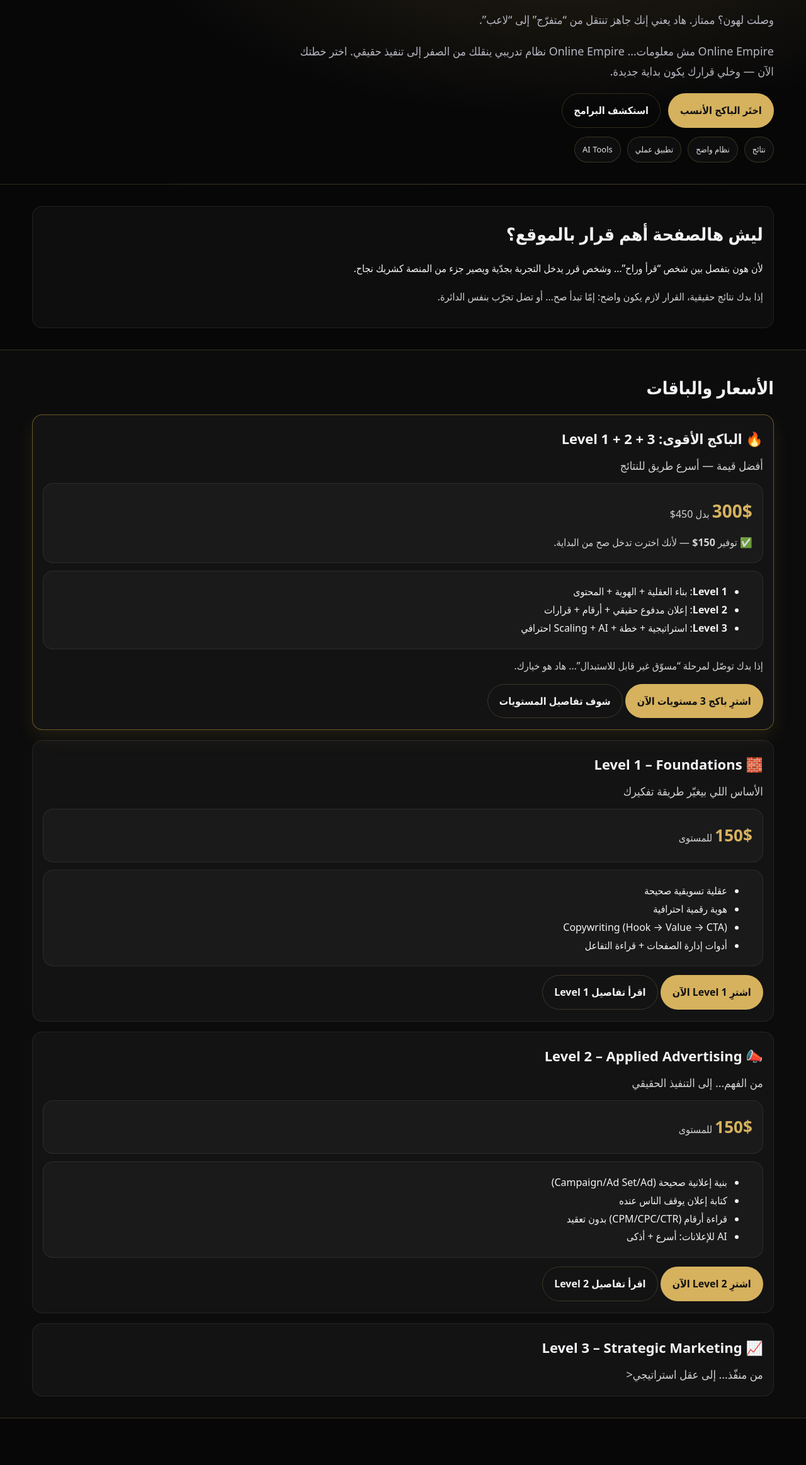
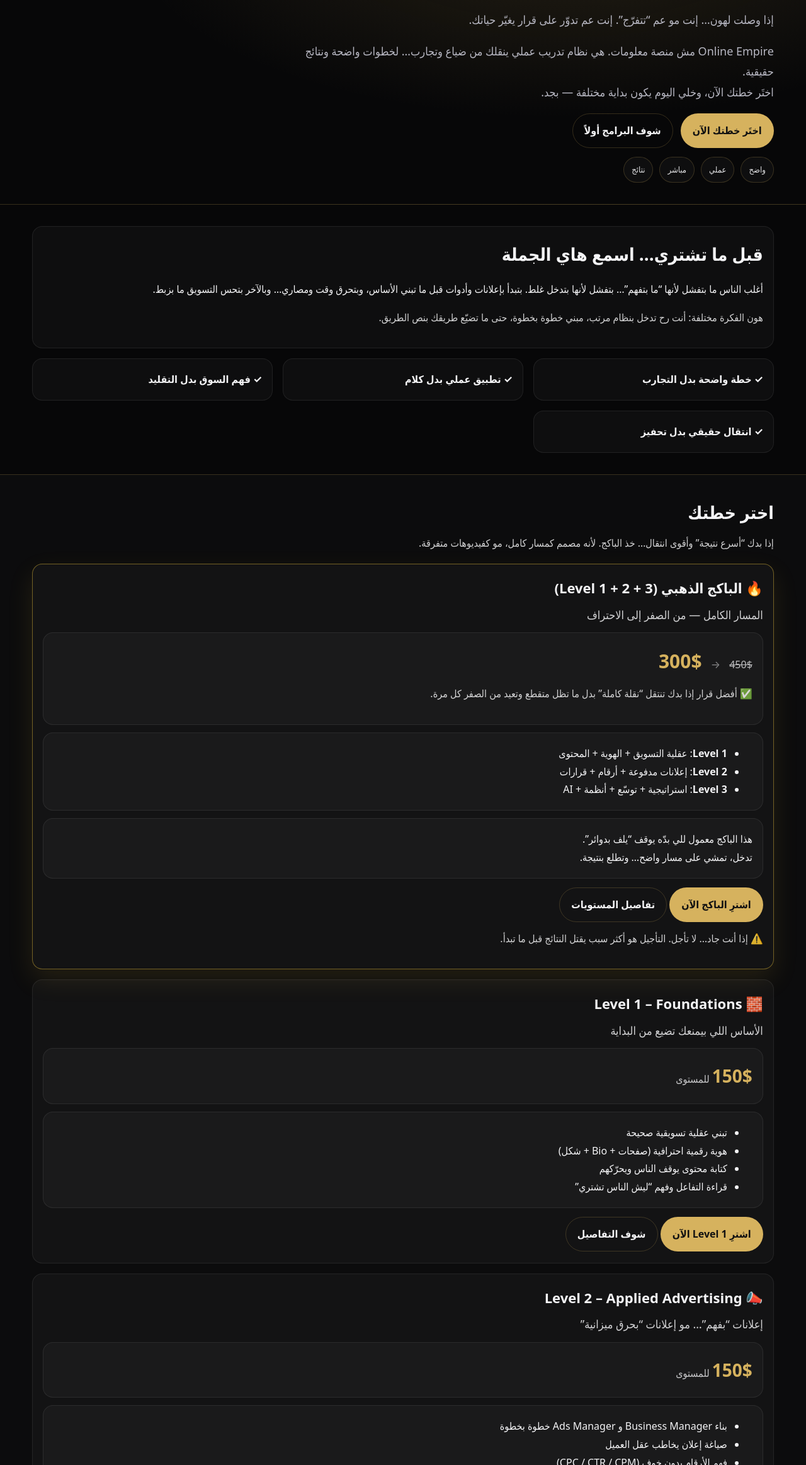
Before and after one commit to mhdamins/OnlineEmpire, a plain HTML site: page enroll.html in a window 1280 px wide. Shown: the part 234-2560 px from the top of the page at 63% size. Before the commit the page ends 2486 px from the top, so only its background shows below. Drawn offline with Linux system fonts and the light colour scheme.

Commit message:
Replace old content with updated enroll page

```diff
--- a/enroll.html
+++ b/enroll.html
@@ -25,7 +25,7 @@
       </button>
 
       <nav id="primary-nav" class="nav" aria-label="Primary">
-        <!-- Mobile brand (يظهر فقط بالموبايل عبر CSS) -->
+        <!-- Mobile brand -->
         <a class="nav-brand" href="index.html" aria-label="Online Empire - Home">
           <img class="nav-brand__logo" src="assets/img/logo-online-empire.png" alt="Online Empire Logo">
           <div class="nav-brand__text">
@@ -58,140 +58,256 @@
     <section class="hero">
       <div class="container">
         <h1>ابدأ التغيير الآن</h1>
+
         <p class="lead">
-          وصلت لهون؟ ممتاز. هاد يعني إنك جاهز تنتقل من “متفرّج” إلى “لاعب”.
+          إذا وصلت لهون… إنت مو عم “تتفرّج”. إنت عم تدوّر على قرار يغيّر حياتك.
         </p>
+
         <p>
-          Online Empire مش معلومات… Online Empire نظام تدريبي ينقلك من الصفر إلى تنفيذ حقيقي.
-          اختر خطتك الآن — وخلي قرارك يكون بداية جديدة.
+          Online Empire مش منصة معلومات.
+          هي نظام تدريب عملي ينقلك من ضياع وتجارب… لخطوات واضحة ونتائج حقيقية.
+          <br />
+          اختَر خطتك الآن، وخلي اليوم يكون بداية مختلفة — بجد.
         </p>
 
         <div class="hero__cta">
-          <a class="btn" href="#pricing">اختَر الباكج الأنسب</a>
-          <a class="btn btn--ghost" href="programs.html">استكشف البرامج</a>
+          <a class="btn" href="#plans">اختَر خطتك الآن</a>
+          <a class="btn btn--ghost" href="programs.html">شوف البرامج أولاً</a>
         </div>
 
         <div class="hero__badges">
+          <span class="badge">واضح</span>
+          <span class="badge">عملي</span>
+          <span class="badge">مباشر</span>
           <span class="badge">نتائج</span>
-          <span class="badge">نظام واضح</span>
-          <span class="badge">تطبيق عملي</span>
-          <span class="badge">AI Tools</span>
         </div>
       </div>
     </section>
 
-    <!-- TRUST / WHY NOW -->
+    <!-- TRUST BLOCK -->
     <section class="section">
       <div class="container">
-        <div class="card">
-          <h2>ليش هالصفحة أهم قرار بالموقع؟</h2>
+
+        <div class="card card--wide">
+          <h2 style="margin-top:0">قبل ما تشتري… اسمع هاي الجملة</h2>
           <p>
-            لأن هون بتفصل بين شخص “قرأ وراح”…
-            وشخص قرر يدخل التجربة بجدّية ويصير جزء من المنصة كشريك نجاح.
+            أغلب الناس ما بتفشل لأنها “ما بتفهم”… بتفشل لأنها بتدخل غلط.
+            بتبدأ بإعلانات وأدوات قبل ما تبني الأساس، وبتحرق وقت ومصاري… وبالآخر بتحس التسويق ما بزبط.
           </p>
           <p class="note">
-            إذا بدك نتائج حقيقية، القرار لازم يكون واضح: إمّا تبدأ صح… أو تضل تجرّب بنفس الدائرة.
+            هون الفكرة مختلفة: أنت رح تدخل بنظام مرتب، مبني خطوة بخطوة، حتى ما تضيّع طريقك بنص الطريق.
           </p>
         </div>
+
+        <div class="grid grid--small" style="margin-top:16px">
+          <div class="card"><strong>✓ خطة واضحة بدل التجارب</strong></div>
+          <div class="card"><strong>✓ تطبيق عملي بدل كلام</strong></div>
+          <div class="card"><strong>✓ فهم السوق بدل التقليد</strong></div>
+          <div class="card"><strong>✓ انتقال حقيقي بدل تحفيز</strong></div>
+        </div>
+
       </div>
     </section>
 
-    <!-- PRICING -->
-    <section id="pricing" class="section section--dark">
+    <!-- PLANS -->
+    <section id="plans" class="section section--dark">
       <div class="container">
-        <h2>الأسعار والباقات</h2>
+        <h2>اختر خطتك</h2>
+        <p class="note" style="margin-top:6px">
+          إذا بدك “أسرع نتيجة” وأقوى انتقال… خذ الباكج. لأنه مصمم كمسار كامل، مو كفيديوهات متفرقة.
+        </p>
 
         <div class="program-list">
 
-          <!-- BEST VALUE -->
-          <div class="program-item" style="border-color: rgba(212,175,55,.45); box-shadow: 0 12px 30px rgba(212,175,55,.10);">
-            <div class="program-item__title">🔥 الباكج الأقوى: Level 1 + 2 + 3</div>
-            <div class="program-item__sub">أفضل قيمة — أسرع طريق للنتائج</div>
+          <!-- BUNDLE (BEST) -->
+          <div class="program-item" style="border-color: rgba(212,175,55,.50); box-shadow: 0 16px 40px rgba(212,175,55,.12);">
+            <div class="program-item__title">🔥 الباكج الذهبي (Level 1 + 2 + 3)</div>
+            <div class="program-item__sub">المسار الكامل — من الصفر إلى الاحتراف</div>
 
             <div class="card" style="margin-top:12px">
               <p style="margin:0">
-                <strong style="font-size:28px; color: var(--gold);">300$</strong>
-                <span style="opacity:.85;"> بدل 450$</span>
+                <span style="opacity:.75; text-decoration: line-through;">450$</span>
+                <span style="margin:0 10px; opacity:.5;">→</span>
+                <strong style="font-size:30px; color: var(--gold);">300$</strong>
               </p>
-              <p class="note" style="margin:10px 0 0">
-                ✅ توفير <strong>150$</strong> — لأنك اخترت تدخل صح من البداية.
+              <p class="note" style="margin-top:10px">
+                ✅ أفضل قرار إذا بدك تنتقل “نقلة كاملة” بدل ما تظل متقطع وتعيد من الصفر كل مرة.
               </p>
             </div>
 
             <div class="card" style="margin-top:12px">
               <ul style="margin:0">
-                <li><strong>Level 1</strong>: بناء العقلية + الهوية + المحتوى</li>
-                <li><strong>Level 2</strong>: إعلان مدفوع حقيقي + أرقام + قرارات</li>
-                <li><strong>Level 3</strong>: استراتيجية + خطة + Scaling + AI احترافي</li>
+                <li><strong>Level 1</strong>: عقلية التسويق + الهوية + المحتوى</li>
+                <li><strong>Level 2</strong>: إعلانات مدفوعة + أرقام + قرارات</li>
+                <li><strong>Level 3</strong>: استراتيجية + توسّع + أنظمة + AI</li>
               </ul>
             </div>
 
-            <p class="note" style="margin:12px 0 0">
-              إذا بدك توصّل لمرحلة “مسوّق غير قابل للاستبدال”… هاد هو خيارك.
-            </p>
+            <div class="card" style="margin-top:12px">
+              <p style="margin:0">
+                هذا الباكج معمول للي بدّه يوقف “يلف بدوائر”.
+                <br />
+                تدخل، تمشي على مسار واضح… وتطلع بنتيجة.
+              </p>
+            </div>
 
             <div style="margin-top:14px">
-              <!-- ✅ التبديل المهم -->
-              <a class="btn" href="checkout.html?plan=bundle">اشترِ باكج 3 مستويات الآن</a>
-              <a class="btn btn--ghost" href="programs.html">شوف تفاصيل المستويات</a>
+              <a class="btn" href="checkout.html?plan=bundle">اشترِ الباكج الآن</a>
+              <a class="btn btn--ghost" href="programs.html">تفاصيل المستويات</a>
             </div>
+
+            <p class="note" style="margin-top:12px">
+              ⚠️ إذا أنت جاد… لا تأجل. التأجيل هو أكثر سبب يقتل النتائج قبل ما تبدأ.
+            </p>
           </div>
 
-          <!-- SINGLE LEVEL -->
+          <!-- LEVEL 1 -->
           <div class="program-item">
             <div class="program-item__title">🧱 Level 1 – Foundations</div>
-            <div class="program-item__sub">الأساس اللي بيغيّر طريقة تفكيرك</div>
+            <div class="program-item__sub">الأساس اللي بيمنعك تضيع من البداية</div>
 
             <div class="card" style="margin-top:12px">
               <p style="margin:0">
-                <strong style="font-size:26px; color: var(--gold);">150$</strong>
-                <span style="opacity:.85;"> للمستوى</span>
+                <strong style="font-size:28px; color: var(--gold);">150$</strong>
+                <span style="opacity:.8;"> للمستوى</span>
               </p>
             </div>
 
             <div class="card" style="margin-top:12px">
               <ul style="margin:0">
-                <li>عقلية تسويقية صحيحة</li>
-                <li>هوية رقمية احترافية</li>
-                <li>Copywriting (Hook → Value → CTA)</li>
-                <li>أدوات إدارة الصفحات + قراءة التفاعل</li>
+                <li>تبني عقلية تسويقية صحيحة</li>
+                <li>هوية رقمية احترافية (صفحات + Bio + شكل)</li>
+                <li>كتابة محتوى يوقف الناس ويحرّكهم</li>
+                <li>قراءة التفاعل وفهم “ليش الناس تشتري”</li>
               </ul>
             </div>
 
             <div style="margin-top:14px">
-              <!-- ✅ التبديل المهم -->
               <a class="btn" href="checkout.html?plan=level1">اشترِ Level 1 الآن</a>
-              <a class="btn btn--ghost" href="level1.html">اقرأ تفاصيل Level 1</a>
+              <a class="btn btn--ghost" href="level1.html">شوف التفاصيل</a>
             </div>
           </div>
 
+          <!-- LEVEL 2 -->
           <div class="program-item">
             <div class="program-item__title">📣 Level 2 – Applied Advertising</div>
-            <div class="program-item__sub">من الفهم… إلى التنفيذ الحقيقي</div>
+            <div class="program-item__sub">إعلانات “بفهم”… مو إعلانات “بحرق ميزانية”</div>
 
             <div class="card" style="margin-top:12px">
               <p style="margin:0">
-                <strong style="font-size:26px; color: var(--gold);">150$</strong>
-                <span style="opacity:.85;"> للمستوى</span>
+                <strong style="font-size:28px; color: var(--gold);">150$</strong>
+                <span style="opacity:.8;"> للمستوى</span>
               </p>
             </div>
 
             <div class="card" style="margin-top:12px">
               <ul style="margin:0">
-                <li>بنية إعلانية صحيحة (Campaign/Ad Set/Ad)</li>
-                <li>كتابة إعلان يوقف الناس عنده</li>
-                <li>قراءة أرقام (CPM/CPC/CTR) بدون تعقيد</li>
-                <li>AI للإعلانات: أسرع + أذكى</li>
+                <li>بناء Business Manager و Ads Manager خطوة بخطوة</li>
+                <li>صياغة إعلان يخاطب عقل العميل</li>
+                <li>فهم الأرقام بدون خوف (CPC / CTR / CPM)</li>
+                <li>استخدام AI لتسريع ورفع جودة الإعلان</li>
               </ul>
             </div>
 
             <div style="margin-top:14px">
-              <!-- ✅ التبديل المهم -->
               <a class="btn" href="checkout.html?plan=level2">اشترِ Level 2 الآن</a>
-              <a class="btn btn--ghost" href="level2.html">اقرأ تفاصيل Level 2</a>
+              <a class="btn btn--ghost" href="level2.html">شوف التفاصيل</a>
             </div>
           </div>
 
+          <!-- LEVEL 3 -->
           <div class="program-item">
             <div class="program-item__title">📈 Level 3 – Strategic Marketing</div>
-            <div class="program-item__sub">من منفّذ… إلى عقل استراتيجي<
+            <div class="program-item__sub">هون بتصير “مرجع”… مو منفّذ</div>
+
+            <div class="card" style="margin-top:12px">
+              <p style="margin:0">
+                <strong style="font-size:28px; color: var(--gold);">150$</strong>
+                <span style="opacity:.8;"> للمستوى</span>
+              </p>
+            </div>
+
+            <div class="card" style="margin-top:12px">
+              <ul style="margin:0">
+                <li>خطة تسويق شهرية/فصلية بأهداف واضحة</li>
+                <li>تحليل سوق ومنافسين بشكل احترافي</li>
+                <li>Retargeting + Funnel + Scaling</li>
+                <li>AI كذراع استراتيجي مش لعبة</li>
+              </ul>
+            </div>
+
+            <div style="margin-top:14px">
+              <a class="btn" href="checkout.html?plan=level3">اشترِ Level 3 الآن</a>
+              <a class="btn btn--ghost" href="level3.html">شوف التفاصيل</a>
+            </div>
+          </div>
+
+        </div>
+
+        <!-- Decision helper -->
+        <div class="card" style="margin-top:16px">
+          <h3 style="margin-top:0">إذا محتار… اقرأ هاي بسرعة</h3>
+          <ul style="margin:0">
+            <li><strong>بدك مسار كامل ونتيجة أسرع؟</strong> → خذ الباكج.</li>
+            <li><strong>بدك تبدأ صح من الأساس؟</strong> → Level 1.</li>
+            <li><strong>بدك تفهم الإعلانات وتوقف الحرق؟</strong> → Level 2.</li>
+            <li><strong>بدك تصير استراتيجي وتقود السوق؟</strong> → Level 3.</li>
+          </ul>
+        </div>
+
+      </div>
+    </section>
+
+    <!-- VIP -->
+    <section class="section">
+      <div class="container">
+        <div class="card card--wide">
+          <h2 style="margin-top:0">👑 Level 4 – VIP Coaching</h2>
+          <p>
+            الـ VIP مو مستوى “جاهز للبيع”.
+            لأنه خطة مخصصة بالكامل حسب مشروعك، هدفك، وواقعك.
+          </p>
+          <p class="note">
+            السعر يتم تحديده بعد <strong>استشارة مجانية</strong> قصيرة، لنفهم وضعك ونحدد الخطة الأنسب إلك.
+          </p>
+
+          <div style="margin-top:14px">
+            <a class="btn" href="contact.html">احجز استشارة مجانية</a>
+            <a class="btn btn--ghost" href="level4.html">تفاصيل VIP</a>
+          </div>
+        </div>
+      </div>
+    </section>
+
+    <!-- FINAL PUSH -->
+    <section class="section section--dark">
+      <div class="container center">
+        <h2>لا تتركها “لاحقًا”</h2>
+        <p>
+          لاحقًا = نفس الدائرة.
+          <br />
+          إذا بدك تغيير حقيقي… القرار لازم يكون اليوم.
+        </p>
+
+        <div style="margin-top:14px">
+          <a class="btn" href="#plans">اشترِ الآن</a>
+          <a class="btn btn--ghost" href="contact.html">اسأل قبل الشراء</a>
+        </div>
+
+        <p class="note" style="margin-top:14px">
+          Online Empire موجودة للي بده يبني نفسه… مو للي بده “يتسلى بالمعلومات”.
+        </p>
+      </div>
+    </section>
+
+  </main>
+
+  <footer class="footer">
+    <div class="container">
+      <p>© Online Empire</p>
+    </div>
+  </footer>
+
+  <script src="assets/js/main.js?v=1"></script>
+</body>
+</html>
```
